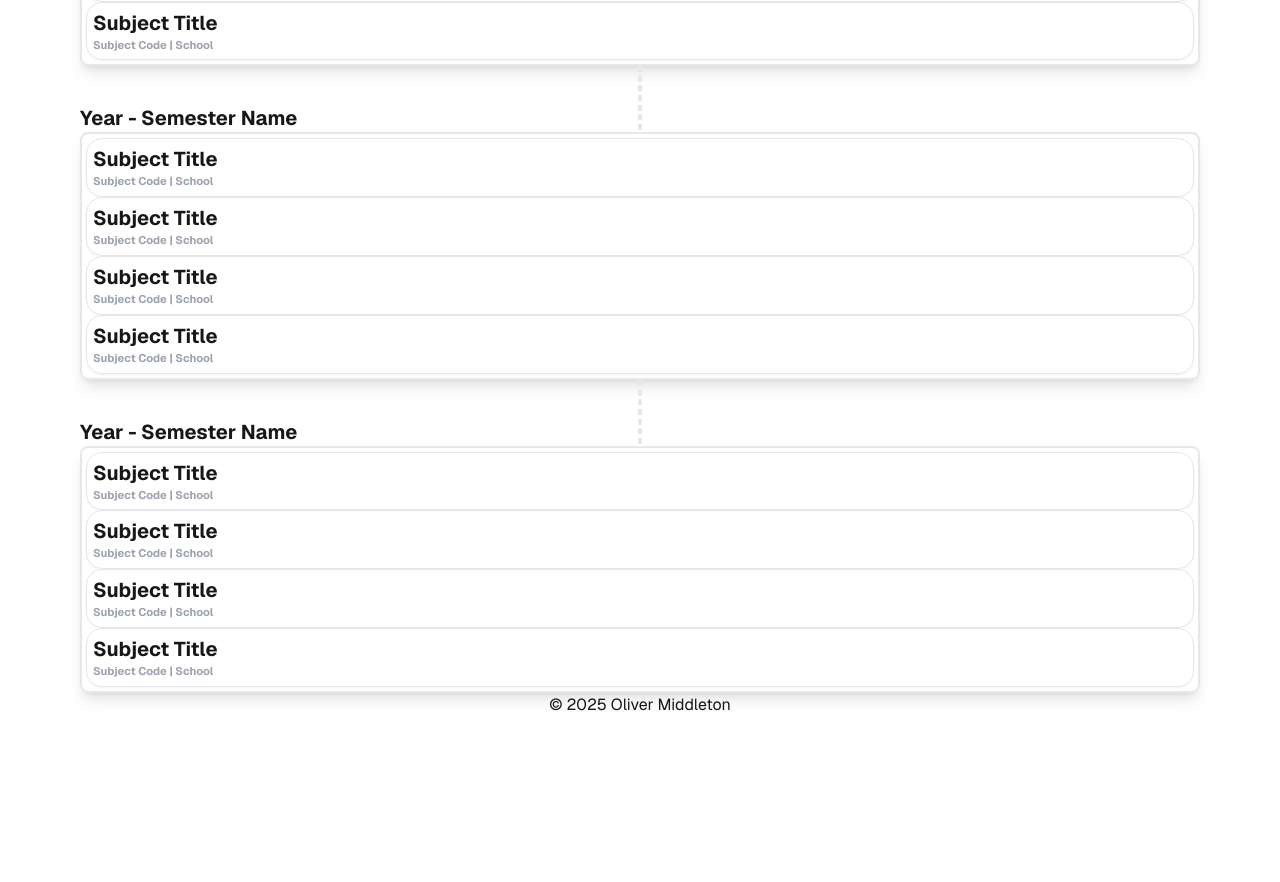
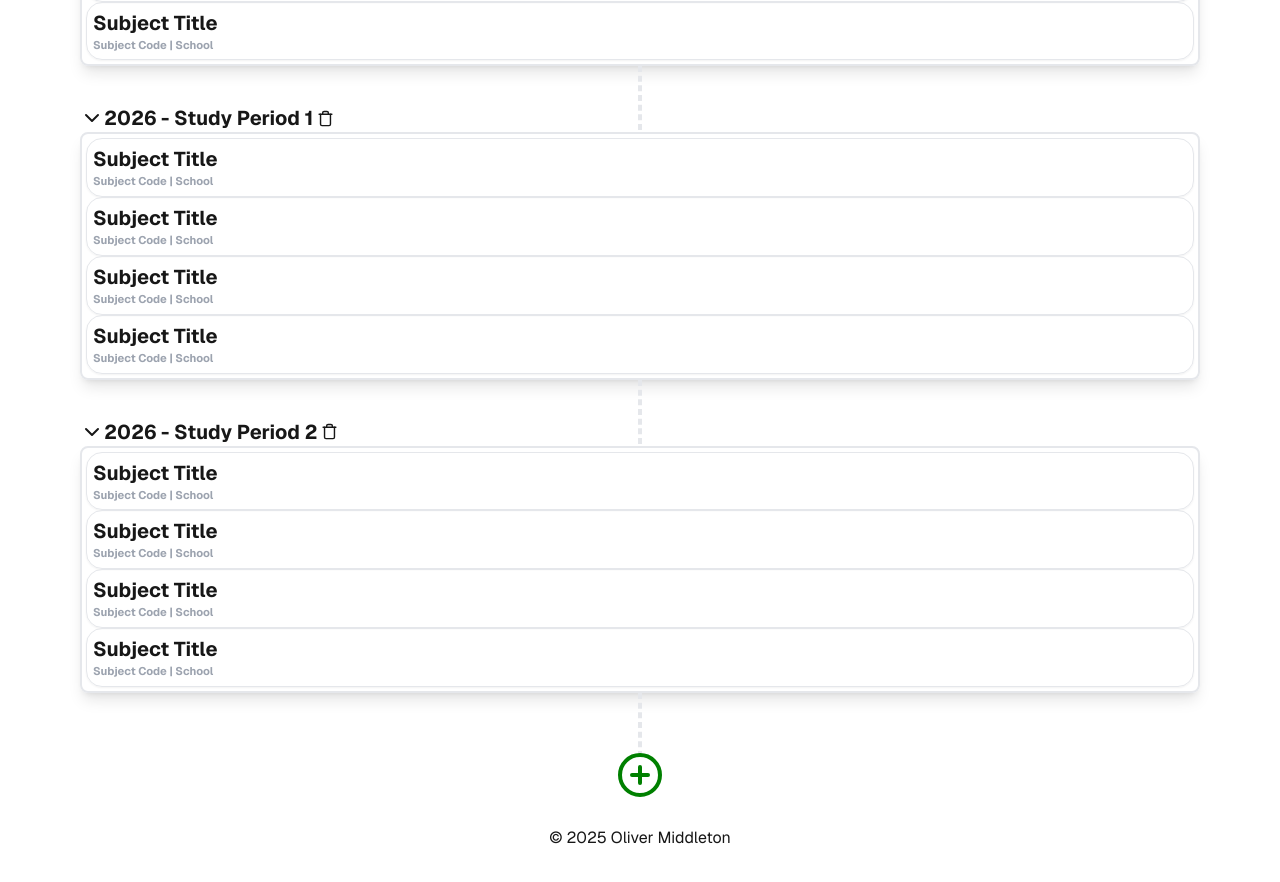
Before and after one commit to Inertia-Squared/subject-planner, a Next.js app: page / in a window 1280 px wide. Shown: the part 602-1484 px from the top of the page. Before the commit the page ends 1399 px from the top, so only its background shows below. Built offline with nearby package versions, Linux system fonts and the light colour scheme; what tailwindcss-animated would draw is missing.

Commit message:
- Added ConstrainedAction Component, can execute an implementable action under a tested boolean condition, provides a user-friendly warning and optional override for actions that are soft constrained

```diff
--- a/package.json
+++ b/package.json
@@ -12,6 +12,7 @@
     "@emotion/react": "^11.14.0",
     "@emotion/styled": "^11.14.0",
     "@mui/material": "^7.0.2",
+    "lucide-react": "^0.488.0",
     "next": "^15.3.0",
     "react": "^19.0.0",
     "react-dom": "^19.0.0",
--- a/src/app/globals.css
+++ b/src/app/globals.css
@@ -40,8 +40,12 @@ body {
   @apply transition-all overflow-y-clip ease-in-out duration-700;
 }
 
+.toggle-expand {
+  @apply transition-all overflow-x-clip ease-in-out duration-700;
+}
+
 .semester-body {
-  @apply border-2 rounded-lg p-1 shadow-lg;
+  @apply border-2 rounded-lg p-1 shadow-lg w-full;
 }
 
 .semester-title {
--- a/src/app/page.tsx
+++ b/src/app/page.tsx
@@ -1,6 +1,3 @@
-import { SubjectSlot } from "@/components/Planner Items/SubjectSlot";
-import Image from "next/image";
-import {StudyPeriod} from "@/components/Planner Items/StudyPeriod";
 import {CourseLineup} from "@/components/Planner Items/CourseLineup";
 
 export default function Home() {
--- a/src/components/Interactive Elements/ConstrainedAdd.tsx
+++ b/src/components/Interactive Elements/ConstrainedAction.tsx
@@ -3,8 +3,12 @@
  */
 import {Button, Dialog, DialogActions, DialogContent, DialogTitle} from "@mui/material";
 import {useState} from "react";
+import {LucidePlusCircle} from "lucide-react";
+import {lightGreen} from "@mui/material/colors";
 
-interface ConstrainedMethods {
+interface ConstrainedProps {
+    action: constrainedAction,
+
     onClick: () => void, // Method to call when user clicks button
     onConstrained: () => void, // Any logic that should execute when constrained
     //onUnconstrained?: () => void, // add if needed
@@ -14,56 +18,70 @@ interface ConstrainedMethods {
     onAddWhileConstrained: () => DialogueOptions, // Method to return what prompt we should provide to user if they attempt to add while constrained
     onDoAnyway: () => void, // actions to execute if the user chooses to add while constrained. Is mandatory to force 'no action' scenarios to be purposeful
     onCancel?: () => void, // actions to execute if the user chooses to cancel adding when constrained
+
+
+    canAddWhileConstrained: boolean,
+    dialogTitle?: string,
+    className?: string,
 }
 
 export type DialogueOptions = {
     message: string,
     accept?: string,
-    decline?: string
+    decline?: string,
 }
 
-interface ConstrainedProperties {
-    canAddWhileConstrained: boolean
-}
+export type constrainedAction = 'add' | 'remove'
 
-export const ConstrainedAdd = (methods: ConstrainedMethods, props: ConstrainedProperties) => {
+
+export const ConstrainedAction = (props: ConstrainedProps) => {
+    const dialogTitle = props.dialogTitle ?? 'You are attempting an action which may not be allowed!';
     const [dialogOpen, setDialogOpen] = useState(false);
-    const dialogTitle = 'You are trying to do an action which may not always be allowed!';
     const [message, setMessage] = useState('If you can see this, something went wrong! Please contact the developer and tell them the steps you took before this error!');
     const [acceptText, setAcceptText] = useState('Confirm');
     const [declineText, setDeclineText] = useState('Cancel')
 
     // Observer pattern for add logic
     const handleOnClick = () => {
-        if (methods.isConstrained()){
-            const data = methods.onAddWhileConstrained();
+        if (props.isConstrained()){
+            const data = props.onAddWhileConstrained();
             showDialogue(data.message, data.accept ?? 'Confirm', data.decline ?? 'Cancel');
         } else {
-            methods.onClick();
-            if(methods.isConstrained()) methods.onConstrained(); // if we are now constrained after adding from unconstrained, call the onConstrained() method.
+            props.onClick();
+            if(props.isConstrained()) props.onConstrained(); // if we are now constrained after adding from unconstrained, call the onConstrained() method.
         }
     }
 
     const showDialogue = (message: string, accept: string, decline: string) => {
+        setMessage(message);
+        setAcceptText(accept);
+        setDeclineText(decline);
         setDialogOpen(true);
     }
 
     const onCancel = () => {
-        if(methods.onCancel) methods.onCancel();
+        if(props.onCancel) props.onCancel();
         setDialogOpen(false);
     };
 
-    return <>
+    const onDoAnyway = () => {
+        props.onDoAnyway();
+        setDialogOpen(false);
+    }
+
+    return <div className={`${props.className}`}>
         <button onClick={handleOnClick}>
-
+            {props.action == 'add' && <LucidePlusCircle color={props.isConstrained() ? 'red' : 'green'} size={48}/>}
         </button>
         <Dialog open={dialogOpen} aria-labelledby={`dialog-title-${dialogTitle}`} onClose={onCancel}>
-            <DialogTitle id={`dialog-title-${dialogTitle}`}>${dialogTitle}</DialogTitle>
-            <DialogContent>${message}</DialogContent>
+            <DialogTitle id={`dialog-title-${dialogTitle}`}>
+                {dialogTitle}
+            </DialogTitle>
+            <DialogContent>{message}</DialogContent>
             <DialogActions>
-                <Button onClick={onCancel}>${declineText}</Button>
-                <Button onClick={methods.onDoAnyway}>${acceptText}</Button>
+                <Button onClick={onCancel}>{declineText}</Button>
+                <Button onClick={onDoAnyway}>{acceptText}</Button>
             </DialogActions>
         </Dialog>
-    </>
+    </div>
 }
--- a/src/components/Planner Items/CourseLineup.tsx
+++ b/src/components/Planner Items/CourseLineup.tsx
@@ -2,15 +2,49 @@
 
 import {useState} from "react";
 import {StudyPeriod} from "@/components/Planner Items/StudyPeriod";
+import {ConstrainedAction} from "@/components/Interactive Elements/ConstrainedAction";
 
 export const CourseLineup = () => {
     const [studyPeriods, setStudyPeriods] = useState([1,2,3,4])
+    const [isConstrained, setIsConstrained] = useState<boolean>(false);
+
+    const newStudyPeriod = () => {
+        setStudyPeriods([...studyPeriods, studyPeriods.length + 1])
+    }
+
+    const onReachedSemesterLimit = () => {
+
+    }
+
+    const hasReachedSemesterLimit  = () => {
+        return studyPeriods.length >= 16;
+    }
+
+    const addWaiverRequiredPeriod = () => {
+        setStudyPeriods([...studyPeriods, studyPeriods.length + 1])
+    }
+
+    const tooManyStudyPeriods = () => {
+        return {message: 'There are too many study periods! You may need a rule waiver to do this.', accept: 'I\'ll get a rule waiver', decline: 'Nevermind!'}
+    }
+
+
+    const onRemoveStudyPeriod = (index: number) => {
+        let tempArray;
+        if(index == 0){
+            tempArray = studyPeriods.slice(1);
+        } else {
+            tempArray = studyPeriods.slice(0, index);
+            tempArray = [...tempArray, ...studyPeriods.slice(index+1)];
+        }
+        setStudyPeriods(tempArray);
+    }
 
     function renderStudyPeriods() {
         return studyPeriods.map((study, index) => {
-            return <div className={`flex flex-col items-center`}>
-                <StudyPeriod key={index}/>
-                {index<studyPeriods.length-1 &&
+            return <div key={index} className={`flex flex-col items-center`}>
+                <StudyPeriod onRemoveStudyPeriod={onRemoveStudyPeriod} year={2025 + Math.floor(index / 2)} name={`Study Period ${(index % 2) + 1}`} index={index}/>
+                {!(index>=studyPeriods.length-1 && isConstrained) &&
                     <div className={`w-0 border-2 border-dashed h-16 mb-[-26px]`}/>
                 }
             </div>
@@ -18,8 +52,11 @@ export const CourseLineup = () => {
     }
 
     return <>
-        <div>
+        <div className={`justify-center content-center items-center`}>
             {renderStudyPeriods()}
+            <div className={`flex justify-center m-5`}>
+                <ConstrainedAction action={'add'} onClick={newStudyPeriod} onConstrained={onReachedSemesterLimit} isConstrained={hasReachedSemesterLimit} onAddWhileConstrained={tooManyStudyPeriods} onDoAnyway={addWaiverRequiredPeriod} canAddWhileConstrained={true}/>
+            </div>
         </div>
     </>
 }
--- a/src/components/Planner Items/StudyPeriod.tsx
+++ b/src/components/Planner Items/StudyPeriod.tsx
@@ -1,10 +1,28 @@
 'use client'
 
-import {useState} from "react";
+import {useEffect, useRef, useState} from "react";
 import {SubjectSlot} from "@/components/Planner Items/SubjectSlot";
+import {
+    LucideArrowRight,
+    LucideArrowRightFromLine,
+    LucideChevronDown,
+    LucideChevronRight,
+    LucideTrash
+} from "lucide-react";
 
-export const StudyPeriod = () => {
+interface StudyPeriodProps {
+    index: number,
+
+    year: number;
+    name: string;
+
+    onRemoveStudyPeriod: (studyId: number) => void;
+}
+
+export const StudyPeriod = (props: StudyPeriodProps) => {
     const [subjects, setSubjects] = useState([1,2,3,4])
+    const [expanded, setExpanded] = useState<boolean>(true)
+    const subjectsRef = useRef<HTMLDivElement>(null);
 
     function renderSubjects() {
         return subjects.map((subject, index) => {
@@ -12,15 +30,26 @@ export const StudyPeriod = () => {
         })
     }
 
+
+
     return <>
         <div className={`flex w-full`}>
+            <button onClick={() => {
+                setExpanded(!expanded)
+                subjectsRef.current?.style.setProperty('height', (!expanded ? subjectsRef.current?.scrollHeight : 0) + 'px');
+            }}>
+                {expanded ? <LucideChevronDown/> : <LucideChevronRight/>}
+            </button>
             <div className={`semester-title`}>
-                Year - Semester Name
+                {props.year} - {props.name}
             </div>
+            <button onClick={()=>props.onRemoveStudyPeriod(props.index)} className={`ml-1`}>
+                <LucideTrash size={17}/>
+            </button>
             <div className={`flex-grow`}/>
         </div>
-        <div className={`semester-body`}>
-            {renderSubjects()}
+        <div ref={subjectsRef} className={`semester-body toggle-expand`}>
+            {expanded && renderSubjects()}
         </div>
     </>
 }
```
Also changed, not shown: 1 other file (tests, documents, lock files or other folders).
